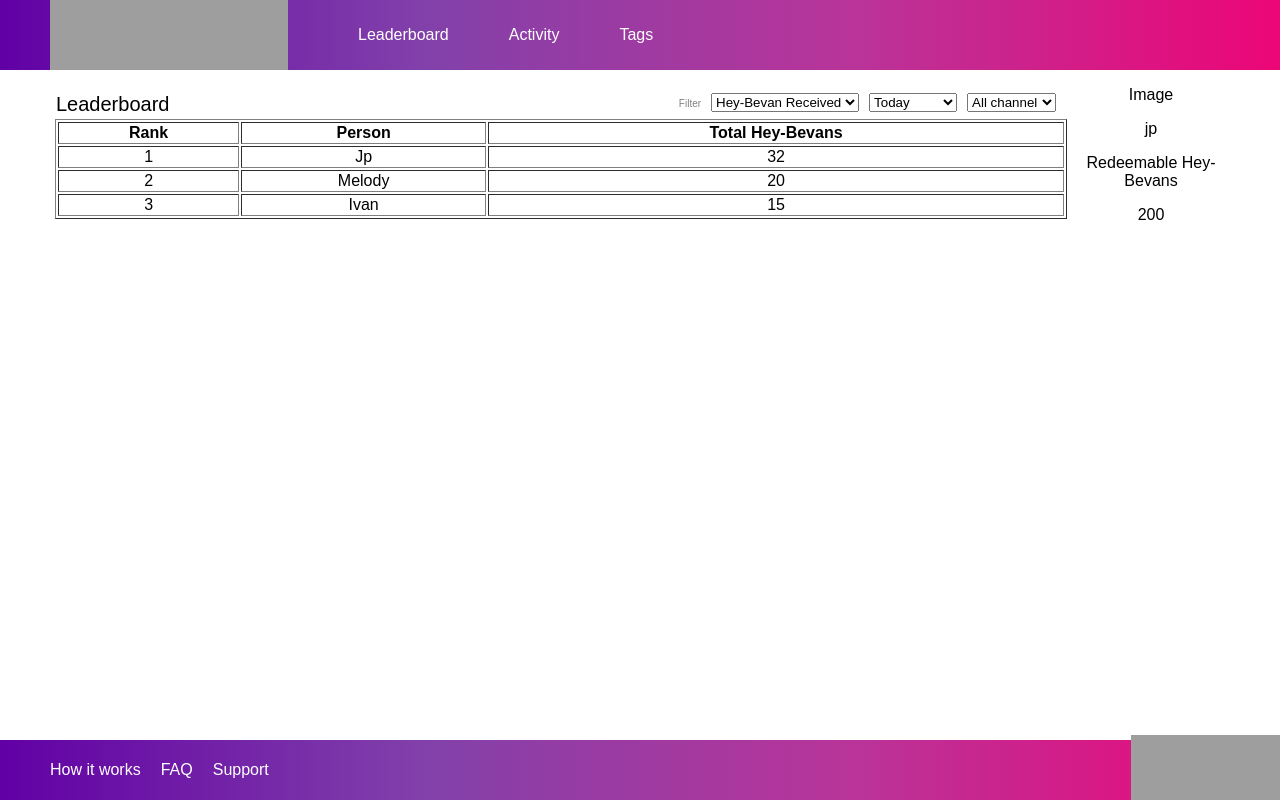
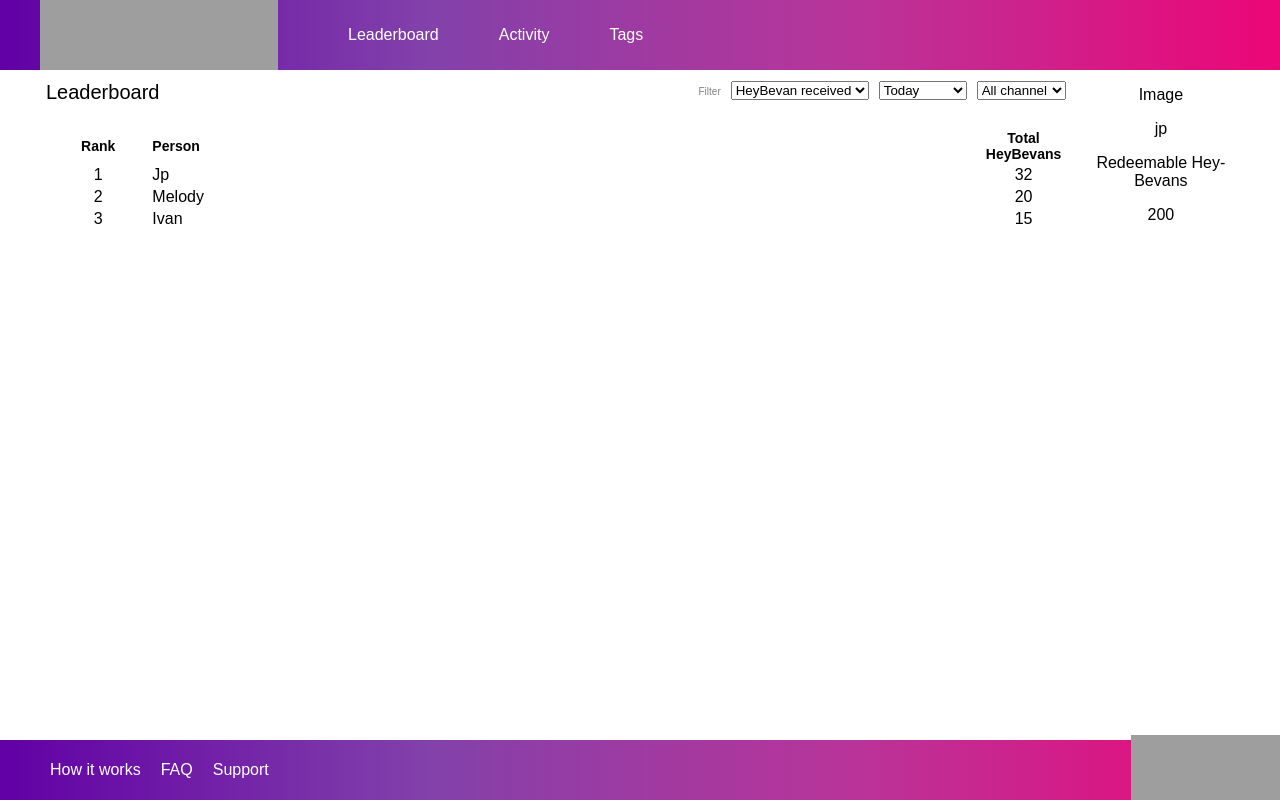
Before and after one commit to romanom/hey-bevan, a React (Create React App) app in the folder frontend/: page /leaderboard in a window 1280 px wide. Built offline with nearby package versions, Linux system fonts and the light colour scheme; grey boxes are pictures that could not be loaded.

Commit message:
pushing before it crashes....

```diff
--- a/frontend/src/components/filter.js
+++ b/frontend/src/components/filter.js
@@ -7,8 +7,8 @@ class Filter extends Component {
       <div>
         <span id="filter-heading">Filter</span>
         <select>
-          <option>Hey-Bevan Received</option>
-          <option> Hey-Bevan Sent</option>
+          <option>HeyBevan received</option>
+          <option> HeyBevan sent</option>
         </select>
         <select>
           <option>Today</option>
--- a/frontend/src/components/leaderboard.js
+++ b/frontend/src/components/leaderboard.js
@@ -19,16 +19,21 @@ class Leaderboard extends Component {
   render() {
     return (
       <div>
-        <table id="leaderboard" border="1">
+        <table id="leaderboard">
+          <col width="10%" />
+          <col width="80%" />
+          <col width="10%" />
           <tr>
-            <th>Rank</th>
-            <th>Person</th>
-            <th>Total Hey-Bevans</th>
+            <th class="leaderboard-headings">Rank</th>
+            <th class="leaderboard-headings" style={{ textAlign: "left" }}>
+              Person
+            </th>
+            <th class="leaderboard-headings">Total HeyBevans</th>
           </tr>
           {this.state.leaderboardData.map(leaderboard => (
             <tr>
               <td>{leaderboard.rank}</td>
-              <td>
+              <td style={{ textAlign: "left" }}>
                 {leaderboard.name} {leaderboard.image}
               </td>
               <td>{leaderboard.total}</td>
--- a/frontend/src/components/styles/content.css
+++ b/frontend/src/components/styles/content.css
@@ -1,11 +1,12 @@
 #content-container {
   display: flex;
   justify-content: space-between;
-  padding: 0 50px 0 50px;
+  padding: 0 40px 0 40px;
 }
 #sub-header {
   display: flex;
   justify-content: space-between;
+  margin-bottom: 20px;
 }
 #filter-container {
   display: flex;
--- a/frontend/src/components/styles/footer.css
+++ b/frontend/src/components/styles/footer.css
@@ -17,6 +17,7 @@
 .footer-menu {
   float: left;
   list-style-type: none;
+  margin: 0;
 }
 .footer-menu > li {
   display: inline;
--- a/frontend/src/components/styles/header.css
+++ b/frontend/src/components/styles/header.css
@@ -1,7 +1,7 @@
 #header-container {
   display: flex;
   justify-content: flex-start;
-  padding: 0 0 0 50px;
+  padding: 0 0 0 40px;
 }
 
 #menu-container {
--- a/frontend/src/components/styles/leaderboard.css
+++ b/frontend/src/components/styles/leaderboard.css
@@ -2,3 +2,9 @@
   width: 100%;
   min-width: 500px;
 }
+
+/* .float-left {
+} */
+.leaderboard-headings {
+  font-size: 14px;
+}
```
